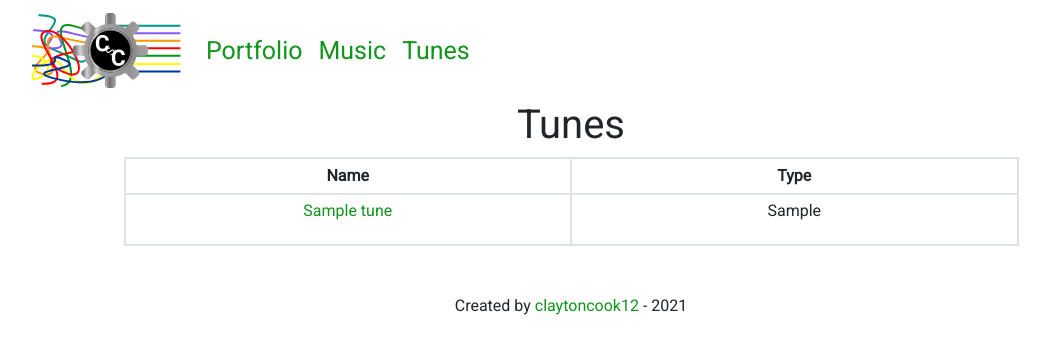
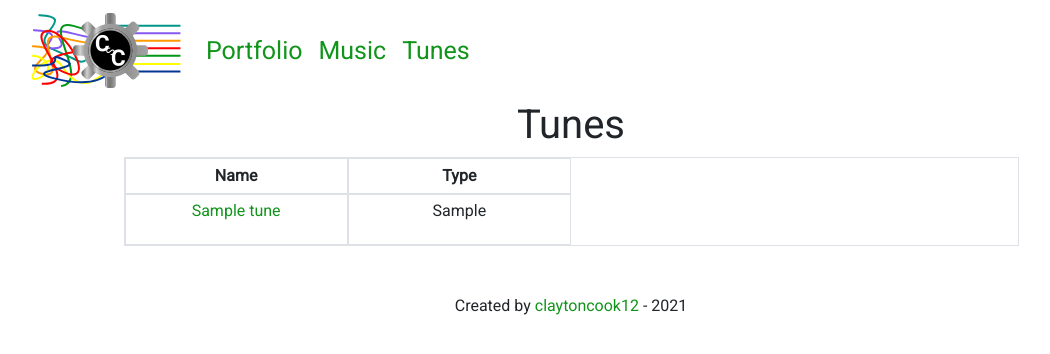
Before and after one commit to claytoncook12/ClaytonCookWebsite, a Django app: page /tunes/list/ in a window 1280 px wide. Shown: the top 354 px of the page, without its empty margins (69-1119 px from the left). Run offline with Django 3.2, Linux system fonts and the light colour scheme; tables that the repository leaves empty hold one stand-in row (Sample ...); some libraries are stand-ins or nearby versions.

Commit message:
Update table columns to be smaller

```diff
--- a/DjangoApp/templates/tunes/list.html
+++ b/DjangoApp/templates/tunes/list.html
@@ -8,17 +8,17 @@
 
 <table id="myTable" class="table table-bordered table-sm" style="text-align: center;">
     <tr class="header d-flex">
-      <th class='col-sm-6 col-md-6'>Name</th>
-      <th class='col-sm-6 col-md-6'>Type</th>
+      <th class='col-sm-3 col-md-3'>Name</th>
+      <th class='col-sm-3 col-md-3'>Type</th>
     </tr>
     {% for tune in tunes_qs %}
     <tr class='d-flex'>
-        <td class='col-sm-6 col-md-6'>
+        <td class='col-sm-3 col-md-3'>
             <a href="{{ tune.get_absolute_url }}">
                 <p>{{ tune.name }}</p>
             </a>
         </td>
-        <td class='col-sm-6 col-md-6'>
+        <td class='col-sm-3 col-md-3'>
             <p>{{ tune.tune_type }}</p>
         </td>
     </tr>
```
